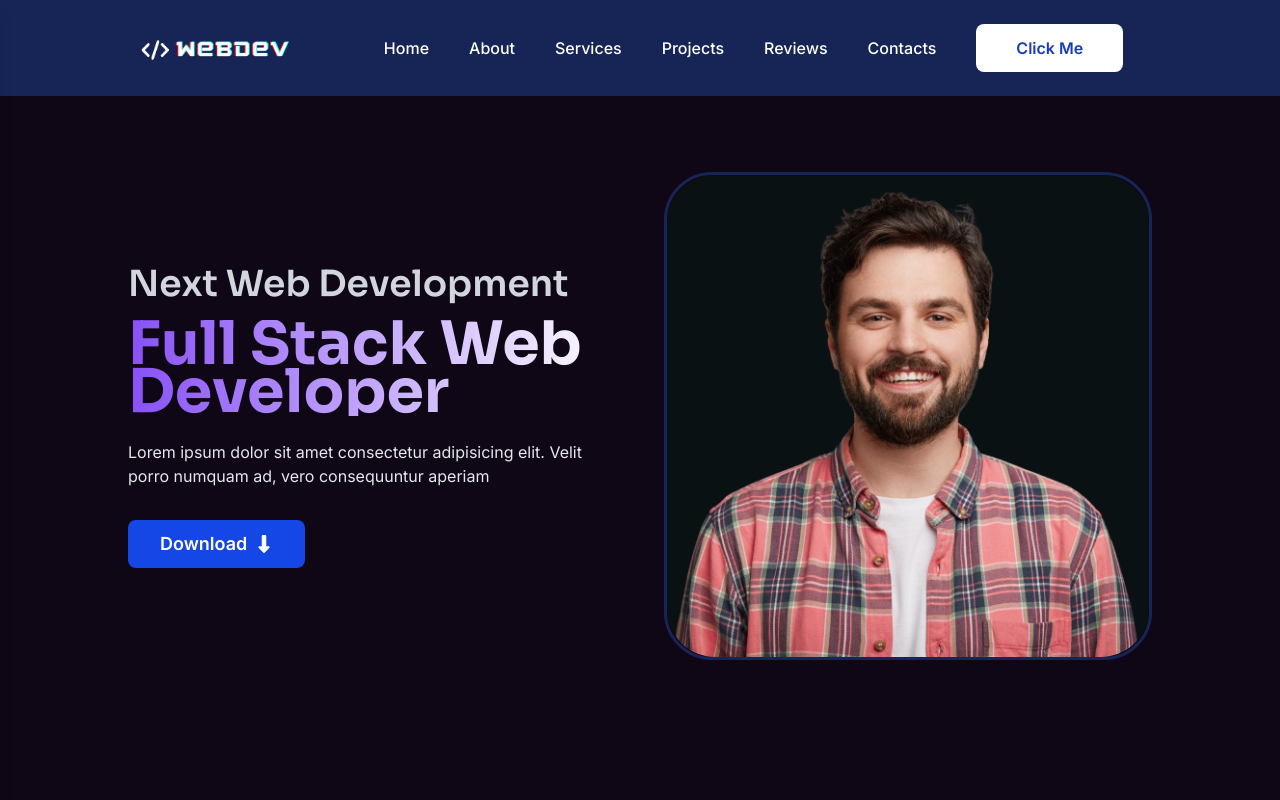
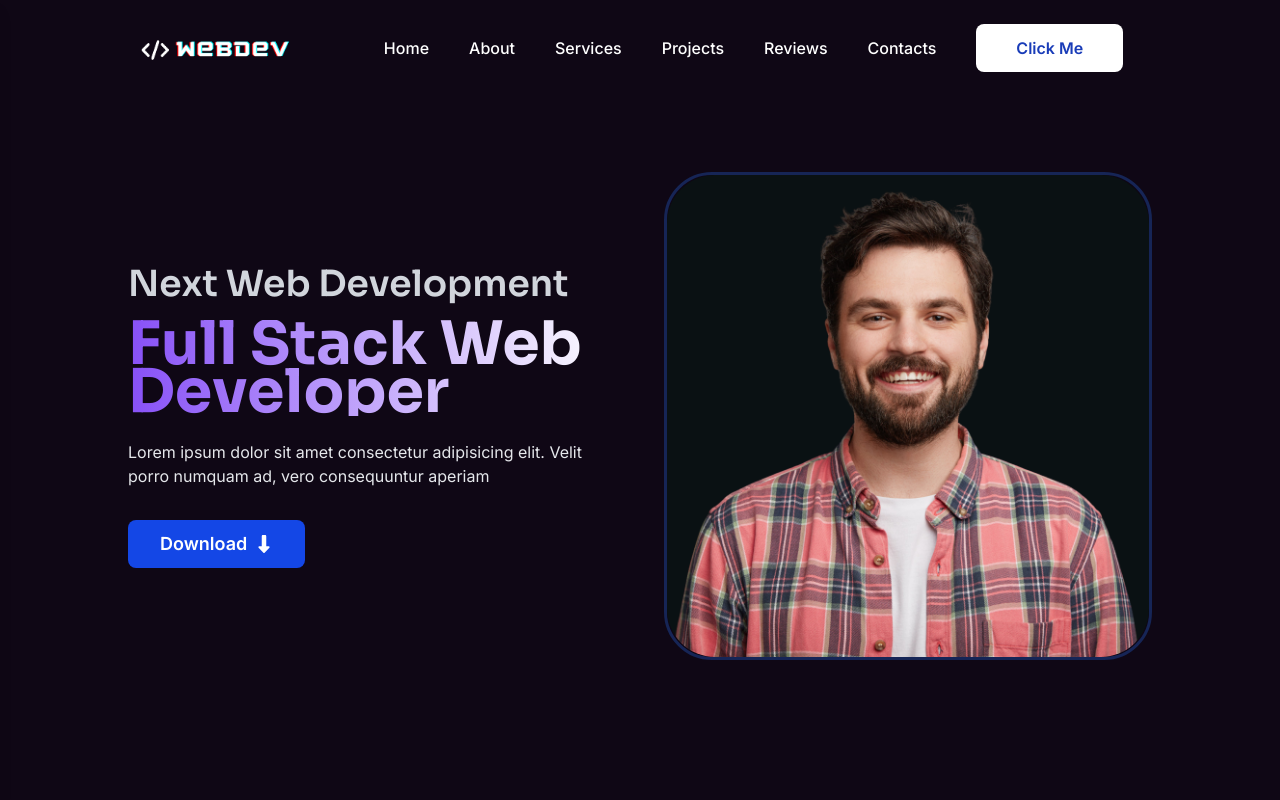
Before and after one commit to Ajay-Diviloper/myportfolio, a Next.js app: page / in a window 1280 px wide. Shown: the top 800 px of the page. Built offline with nearby package versions, Linux system fonts and the light colour scheme.

Commit message:
header corrected

```diff
--- a/components/Home/Navbar/Nav.tsx
+++ b/components/Home/Navbar/Nav.tsx
@@ -1,4 +1,6 @@
-import React, { useEffect } from "react";
+'use client'
+
+import React, { useEffect, useState } from "react";
 import Image from "next/image";
 import Link from "next/link";
 import { navLinks } from "@/constant/constant";
@@ -10,16 +12,16 @@ type Props = {
 };
 
 const Nav = ({ opennav }: Props) => {
-  // const [navbg, setnavbg] = useState(false)
+  const [navbg, setnavbg] = useState(false)
 
   useEffect(()=>{
 const handler = ()=> {
-  if(window.screenY >= 90) {
-
+  if(window.scrollY >= 90) {
+setnavbg(true)
 
   }
-  if(window.screenY<90){
-
+  if(window.scrollY<90){
+   setnavbg(false)
   }
 }
 window.addEventListener('scroll', handler)
@@ -28,7 +30,12 @@ return ()=> {
 }
   }, [])
   return (
-    <nav className="fixed top-0 left-0 w-full h-[12vh] bg-blue-950 z-10 flex items-center justify-center px-4">
+
+    <nav
+    className={`fixed top-0 left-0 w-full h-[12vh] z-10 flex items-center justify-center px-4 transition-all duration-100 ${
+      navbg ? "bg-[#240b39] shadow-lg" : "bg-transparent"
+    }`}
+  >
       <div className="flex items-center h-full justify-between w-[100%] sm:w-[90%] xl:w-[80%] mx-auto">
         {/* Logo */}
 
```
